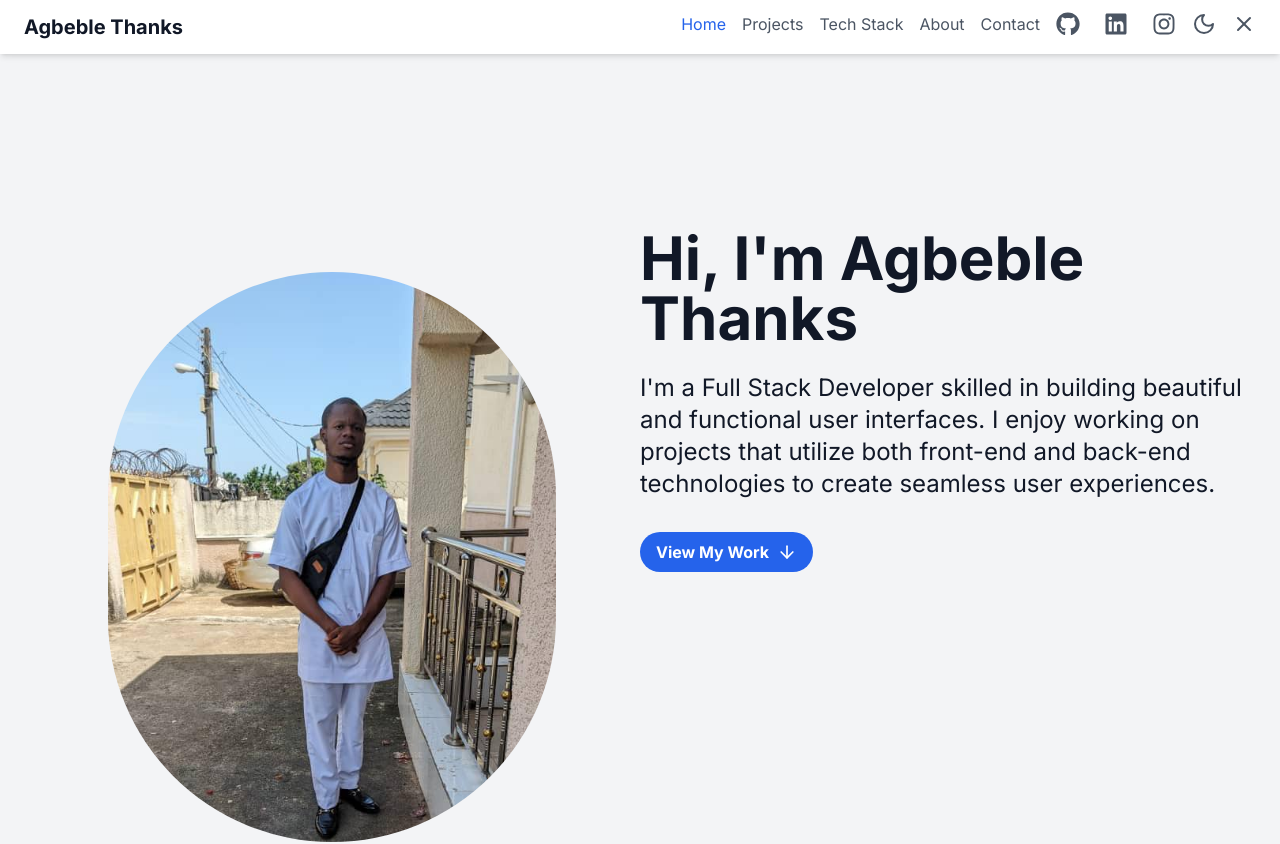
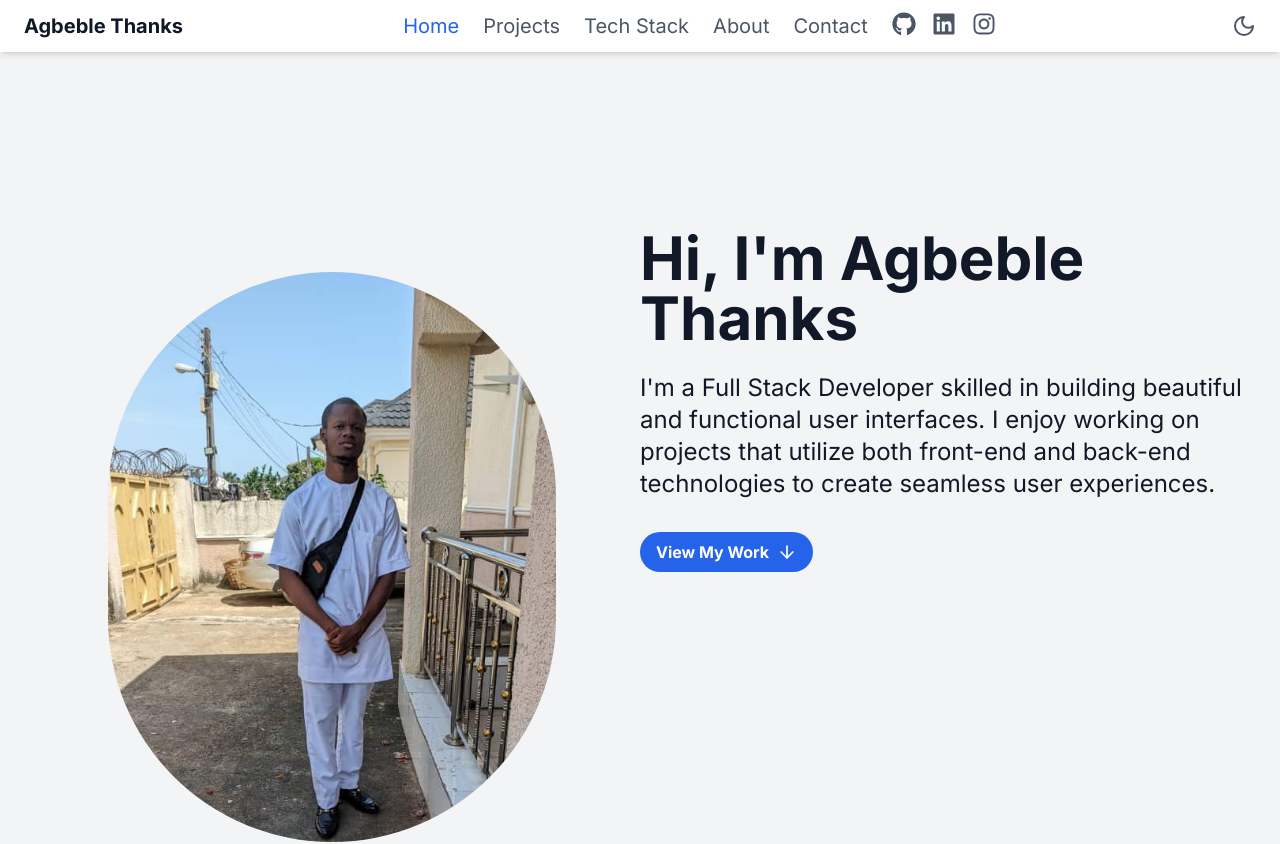
Before and after one commit to thanks299/portfolio, a Next.js app: page / in a window 1280 px wide. Shown: the top 844 px of the page. Built offline with nearby package versions, Linux system fonts and the light colour scheme.

Commit message:
Update Header.tsx

```diff
--- a/app/components/Header.tsx
+++ b/app/components/Header.tsx
@@ -2,7 +2,7 @@
 
 import { useState, useEffect } from 'react'
 import { Moon, Sun, Menu, X } from 'lucide-react'
-import { FaGithub, FaLinkedin, FaInstagram } from 'react-icons/fa'
+import { FaGithub, FaLinkedin, FaInstagram } from 'react-icons/fa' // Import the social media icons
 
 interface HeaderProps {
   activeSection: string
@@ -29,7 +29,7 @@ export default function Header({ activeSection, setActiveSection }: HeaderProps)
     if (element) {
       element.scrollIntoView({ behavior: 'smooth' })
     }
-    setIsMenuOpen(false) // Close menu after clicking
+    setIsMenuOpen(false) // Close menu after clicking on mobile
   }
 
   const toggleDarkMode = () => {
@@ -49,10 +49,6 @@ export default function Header({ activeSection, setActiveSection }: HeaderProps)
     setIsMenuOpen((prev) => !prev)
   }
 
-  const closeHeader = () => {
-    setIsMenuOpen(false)
-  }
-
   return (
     <header className="fixed w-full bg-white dark:bg-gray-800 shadow-md z-20">
       <div className="container mx-auto px-6 py-3 flex justify-between items-center">
@@ -67,20 +63,69 @@ export default function Header({ activeSection, setActiveSection }: HeaderProps)
           {isMenuOpen ? <X className="h-6 w-6" /> : <Menu className="h-6 w-6" />}
         </button>
 
-        {/* Navigation Menu - Always visible on desktop, only visible on mobile if the menu is open */}
+        {/* Navigation Menu - Only visible on desktop */}
+        <nav
+          className="lg:flex lg:items-center lg:space-x-4 hidden"
+        >
+          <ul className="flex space-x-6">
+            {['home', 'projects', 'tech-stack', 'about', 'contact'].map((section) => (
+              <li key={section}>
+                <button
+                  onClick={() => handleNavClick(section)}
+                  className={`capitalize text-xl ${
+                    activeSection === section
+                      ? 'text-blue-600 dark:text-blue-400'
+                      : 'text-gray-600 dark:text-gray-300'
+                  }`}
+                >
+                  {section.replace('-', ' ')}
+                </button>
+              </li>
+            ))}
+            <li className="flex space-x-4">
+              {/* Social Media Links with Icons, aligned horizontally */}
+              <a
+                href="https://github.com/your-github"
+                target="_blank"
+                rel="noopener noreferrer"
+                className="text-gray-600 dark:text-gray-300 hover:text-blue-600 dark:hover:text-blue-400"
+              >
+                <FaGithub size={24} />
+              </a>
+              <a
+                href="https://linkedin.com/in/your-linkedin"
+                target="_blank"
+                rel="noopener noreferrer"
+                className="text-gray-600 dark:text-gray-300 hover:text-blue-600 dark:hover:text-blue-400"
+              >
+                <FaLinkedin size={24} />
+              </a>
+              <a
+                href="https://instagram.com/your-instagram"
+                target="_blank"
+                rel="noopener noreferrer"
+                className="text-gray-600 dark:text-gray-300 hover:text-blue-600 dark:hover:text-blue-400"
+              >
+                <FaInstagram size={24} />
+              </a>
+            </li>
+          </ul>
+        </nav>
+
+        {/* Navigation Menu for Mobile - Visible only when the menu is open */}
         <nav
           className={`${
             isMenuOpen
               ? 'fixed inset-0 bg-gray-100 dark:bg-gray-900 flex flex-col justify-center items-center z-30'
               : 'hidden'
-          } lg:flex lg:items-center lg:space-x-4`}
+          } lg:hidden`}
         >
-          <ul className="space-y-6 lg:space-y-0 lg:flex lg:space-x-4 text-center">
+          <ul className="space-y-6 text-center">
             {['home', 'projects', 'tech-stack', 'about', 'contact'].map((section) => (
               <li key={section}>
                 <button
                   onClick={() => handleNavClick(section)}
-                  className={`capitalize text-2xl lg:text-base ${
+                  className={`capitalize text-2xl ${
                     activeSection === section
                       ? 'text-blue-600 dark:text-blue-400'
                       : 'text-gray-600 dark:text-gray-300'
@@ -117,11 +162,14 @@ export default function Header({ activeSection, setActiveSection }: HeaderProps)
                 <FaInstagram size={24} />
               </a>
             </li>
-            <li>
+          </ul>
+        </nav>
+
+        {/* Dark Mode Toggle */}
         <button
           onClick={toggleDarkMode}
           aria-label="Toggle dark mode"
-                className="mt-4 lg:mt-0"
+          className="lg:ml-4 mt-4 lg:mt-0"
         >
           {isDarkMode ? (
             <Sun className="h-6 w-6 text-gray-600 dark:text-gray-300" />
@@ -129,18 +177,6 @@ export default function Header({ activeSection, setActiveSection }: HeaderProps)
             <Moon className="h-6 w-6 text-gray-600 dark:text-gray-300" />
           )}
         </button>
-            </li>
-            <li>
-              <button
-                onClick={closeHeader}
-                className="text-gray-600 dark:text-gray-300"
-                aria-label="Close header"
-              >
-                <X className="h-6 w-6" />
-              </button>
-            </li>
-          </ul>
-        </nav>
       </div>
     </header>
   )
```
Lines whose indentation alone changed are shown as unchanged.
